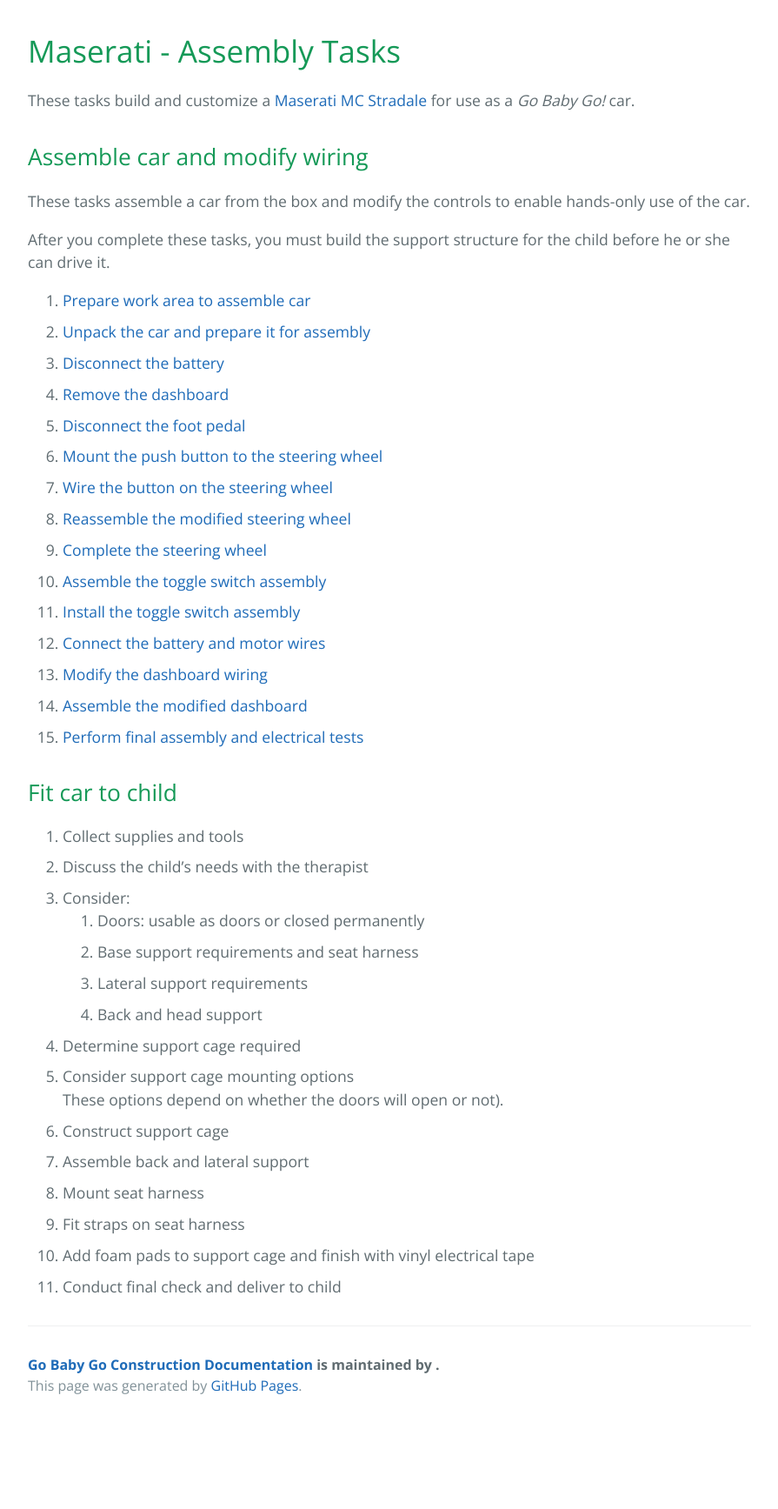
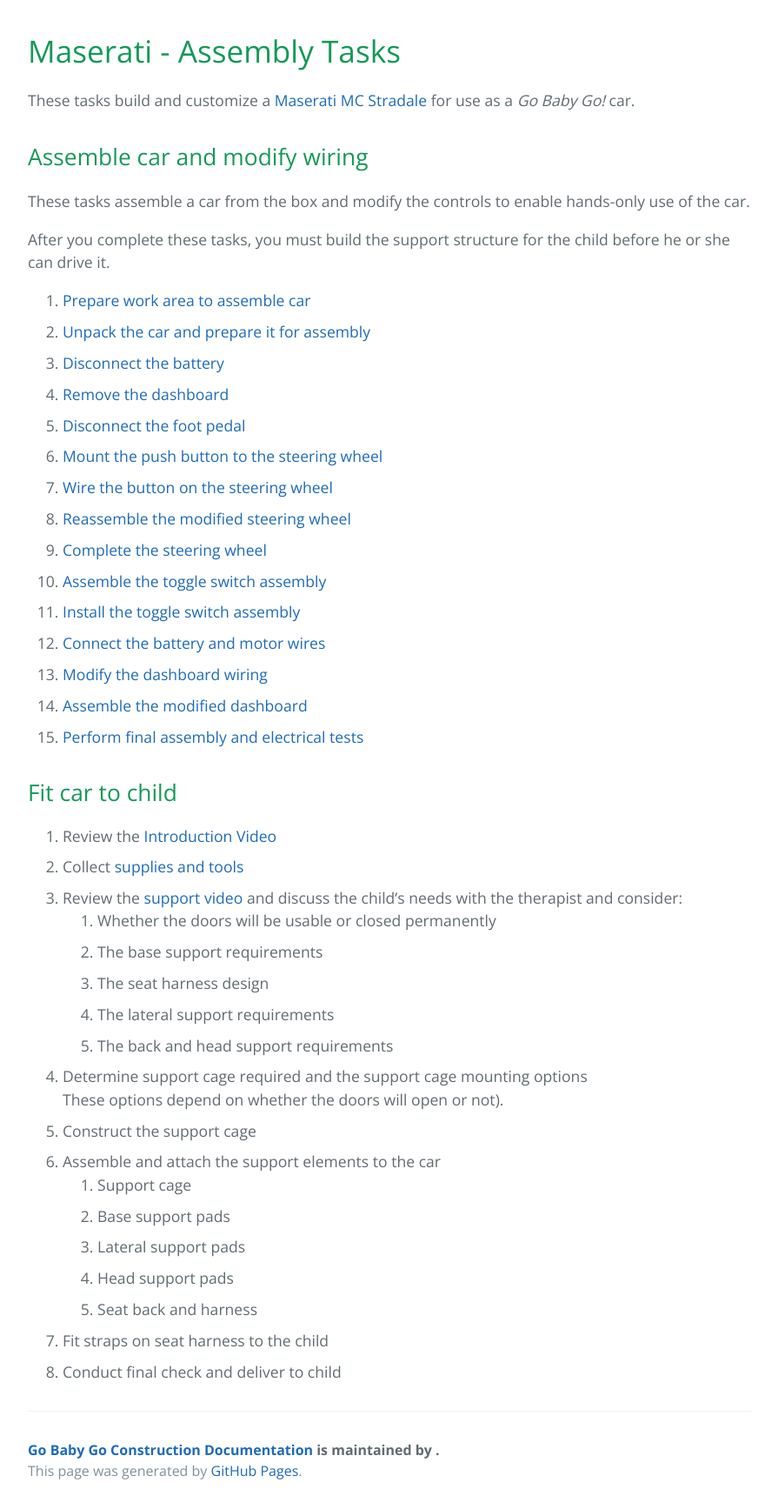
Before and after one commit to MercerU-TCO/GoBabyGo, a Jekyll site: the page built from docs/pages/cars-maserati-tasks.md, in a window 1280 px wide. Shown: the whole page at 87% size, without its empty margins (192-1087 px from the left). Built offline with Jekyll 4.4.1, drawn with Linux system fonts in a browser that asks for light colours; before the commit the page ends 1637 px from its top, so only the background shows below that.

Commit message:
Adding video links
Still a W-I-P

```diff
--- a/docs/pages/cars-maserati-tasks.md
+++ b/docs/pages/cars-maserati-tasks.md
@@ -29,18 +29,21 @@ After you complete these tasks, you must build the support structure for the chi
 
 ## Fit car to child
 
-1. Collect supplies and tools
-1. Discuss the child's needs with the therapist
-1. Consider:
-	1. Doors: usable as doors or closed permanently
-	2. Base support requirements and seat harness
-	3. Lateral support requirements
-	4. Back and head support
-5. Determine support cage required
-6. Consider support cage mounting options<br>These options depend on whether the doors will open or not).
-5. Construct support cage
-6. Assemble back and lateral support
-7. Mount seat harness
-8. Fit straps on seat harness
-9. Add foam pads to support cage and finish with vinyl electrical tape
-10. Conduct final check and deliver to child
+1. Review the [Introduction Video](https://drive.google.com/open?id=0B0qlO3MZowqudVI0aTJzOFN3NTA)
+1. Collect [supplies and tools](https://drive.google.com/open?id=0B0qlO3MZowquUVRGOE56WWtzeVk)
+1. Review the [support video](https://drive.google.com/open?id=0B0qlO3MZowqubGVYa2p6dGNsUnc) and discuss the child's needs with the therapist and consider:
+	1. Whether the doors will be usable or closed permanently
+	2. The base support requirements
+	3. The seat harness design
+	3. The lateral support requirements
+	4. The back and head support requirements
+5. Determine support cage required and the support cage mounting options<br>These options depend on whether the doors will open or not).
+5. Construct the support cage
+7. Assemble and attach the support elements to the car
+	1. Support cage
+	2. Base support pads
+	3. Lateral support pads
+	3. Head support pads
+	4. Seat back and harness
+8. Fit straps on seat harness to the child
+9. Conduct final check and deliver to child
```
